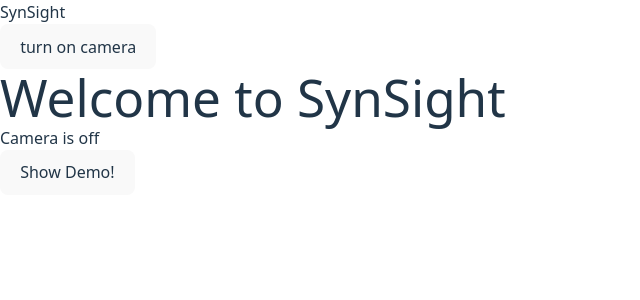
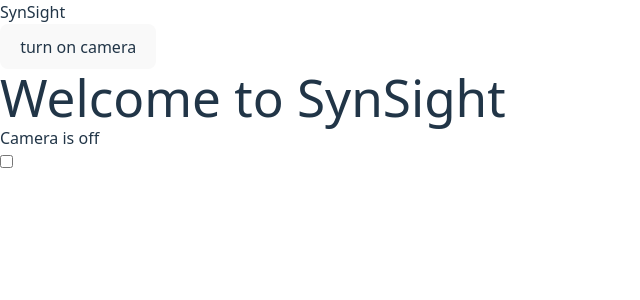
Before and after one commit to AlexTran01/ASL_English_translator_frontend, a React (Vite) app: page / in a window 1280 px wide. Shown: the top 300 px of the page, without its empty margins (0-640 px from the left). Built offline with nearby package versions, Linux system fonts and the light colour scheme; grey boxes are pictures that could not be loaded.

Commit message:
alex commit

```diff
--- a/src/App.tsx
+++ b/src/App.tsx
@@ -4,11 +4,16 @@ import viteLogo from '/vite.svg'
 import './styling/App.css'
 import LeftComponent from './components/LeftComponent.jsx';
 import RightComponent from './components/RightComponet.jsx';
+import Demo from './components/Demo.jsx'
+import Switcher4 from './components/Switcher4.jsx'
 
 
 function App() {
 
   const [camera_state, set_camera_state] = useState(false)
+
+  const demo = false
+
 
   function toggleCamera() {
     if (camera_state)
@@ -17,6 +22,10 @@ function App() {
       set_camera_state(true)
   }
 
+
+  function showGlasses(){
+
+  }
 
   return (
     <>
@@ -32,9 +41,9 @@ function App() {
 
       <div className="main-container">
 
-        <h1 className='text-3xl font-bold text-white-300 text-center'>Welcome to SynSight</h1>
+        <h1 className='text-3xl font-bold text-white-300 text-center mb-4'>Welcome to SynSight</h1>
 
-        <div className="flex">
+        <div className="flex gap-6">
           <div className="w-1/2 h-100 rounded-lg border border-3">
             <LeftComponent camera_state={camera_state} />
           </div>
@@ -43,9 +52,10 @@ function App() {
           </div>
         </div>
 
-        <button className="show-demo-button">
-          Show Demo!
-        </button>
+        <Switcher4/>
+
+        <Demo/>
+
       </div>
     </>
 
--- /dev/null
+++ b/src/components/Demo.jsx
@@ -0,0 +1,11 @@
+
+
+export default function Demo(props){
+
+    return (
+    <div className="demo-container w-full h-96 border mx-auto block mt-6 bg-cover bg-center"
+      style={{ backgroundImage: `url('../assets/')` }}>
+
+    </div>
+    )
+}
--- /dev/null
+++ b/src/components/Switcher4.jsx
@@ -0,0 +1,36 @@
+import React, { useState } from 'react'
+
+const Switcher4 = () => {
+  const [isChecked, setIsChecked] = useState(false)
+
+  const handleCheckboxChange = () => {
+    setIsChecked(!isChecked)
+  }
+
+  return (
+    <>
+      <label className='flex cursor-pointer select-none items-center mt-2'>
+        <div className='relative'>
+          <input
+            type='checkbox'
+            checked={isChecked}
+            onChange={handleCheckboxChange}
+            className='sr-only'
+          />
+          <div
+            className={`border box block h-8 w-14 rounded-full ${
+              isChecked ? 'bg-primary' : 'bg-dark'
+            }`}
+          ></div>
+          <div
+            className={`absolute left-1 top-1 flex h-6 w-6 items-center justify-center rounded-full bg-white transition ${
+              isChecked ? 'translate-x-full' : ''
+            }`}
+          ></div>
+        </div>
+      </label>
+    </>
+  )
+}
+
+export default Switcher4
```
